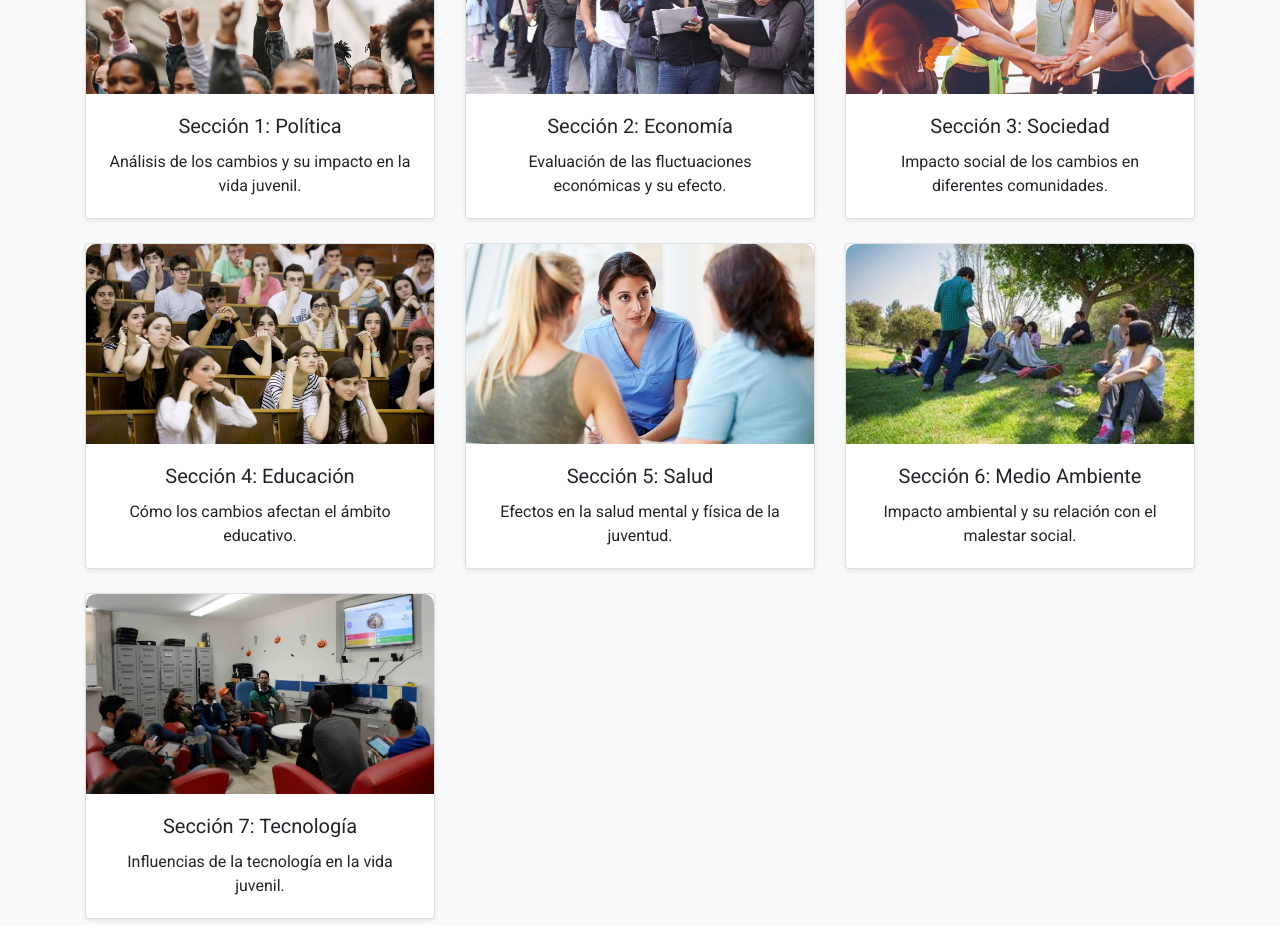
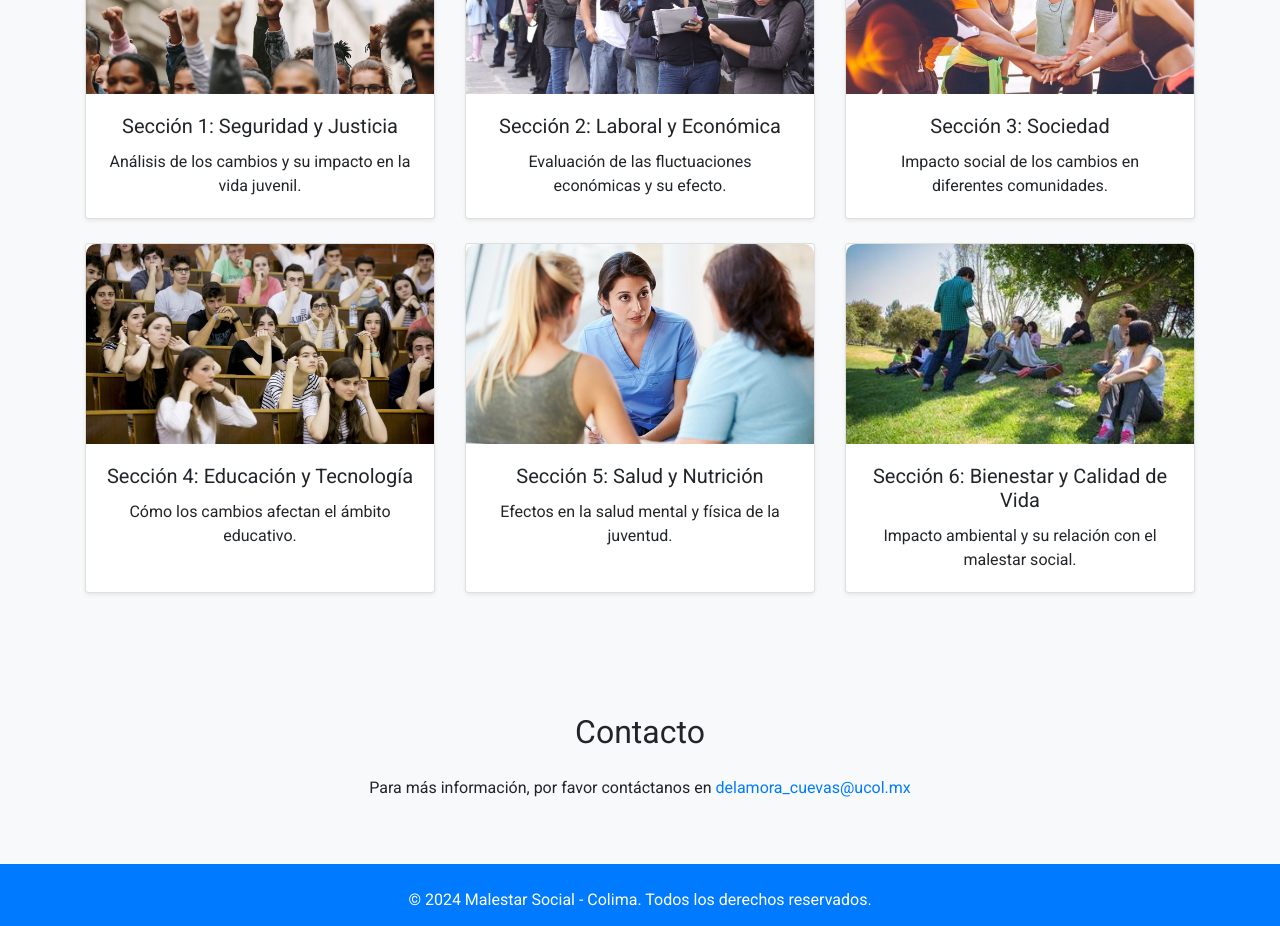
Before and after one commit to ProyectoColima/MalestarSocialJuvenil, a website: page index.html in a window 1280 px wide. Shown: the part 1390-2316 px from the top of the page. Drawn offline with nearby package versions, Linux system fonts and the light colour scheme.

Commit message:
vercel19

```diff
--- a/index.html
+++ b/index.html
@@ -86,7 +86,7 @@
                     <div class="card h-100 shadow-sm">
                         <img src="/assets/images/politica.jpg" class="card-img-top" alt="Política">
                         <div class="card-body">
-                            <h5 class="card-title">Sección 1: Política</h5>
+                            <h5 class="card-title">Sección 1: Seguridad y Justicia</h5>
                             <p class="card-text">Análisis de los cambios y su impacto en la vida juvenil.</p>
                         </div>
                     </div>
@@ -96,7 +96,7 @@
                     <div class="card h-100 shadow-sm">
                         <img src="/assets/images/economia.jpg" class="card-img-top" alt="Economía">
                         <div class="card-body">
-                            <h5 class="card-title">Sección 2: Economía</h5>
+                            <h5 class="card-title">Sección 2: Laboral y Económica</h5>
                             <p class="card-text">Evaluación de las fluctuaciones económicas y su efecto.</p>
                         </div>
                     </div>
@@ -116,7 +116,7 @@
                     <div class="card h-100 shadow-sm">
                         <img src="/assets/images/educacion.jpg" class="card-img-top" alt="Educación">
                         <div class="card-body">
-                            <h5 class="card-title">Sección 4: Educación</h5>
+                            <h5 class="card-title">Sección 4: Educación y Tecnología</h5>
                             <p class="card-text">Cómo los cambios afectan el ámbito educativo.</p>
                         </div>
                     </div>
@@ -126,7 +126,7 @@
                     <div class="card h-100 shadow-sm">
                         <img src="/assets/images/salud.jpg" class="card-img-top" alt="Salud">
                         <div class="card-body">
-                            <h5 class="card-title">Sección 5: Salud</h5>
+                            <h5 class="card-title">Sección 5: Salud y Nutrición</h5>
                             <p class="card-text">Efectos en la salud mental y física de la juventud.</p>
                         </div>
                     </div>
@@ -136,21 +136,12 @@
                     <div class="card h-100 shadow-sm">
                         <img src="/assets/images/medio_ambiente.jpg" class="card-img-top" alt="Medio Ambiente">
                         <div class="card-body">
-                            <h5 class="card-title">Sección 6: Medio Ambiente</h5>
+                            <h5 class="card-title">Sección 6: Bienestar y Calidad de Vida</h5>
                             <p class="card-text">Impacto ambiental y su relación con el malestar social.</p>
                         </div>
                     </div>
                 </div>
-                <!-- Sección 7: Tecnología -->
-                <div class="col-md-4 mb-4">
-                    <div class="card h-100 shadow-sm">
-                        <img src="/assets/images/tecnologia.jpg" class="card-img-top" alt="Tecnología">
-                        <div class="card-body">
-                            <h5 class="card-title">Sección 7: Tecnología</h5>
-                            <p class="card-text">Influencias de la tecnología en la vida juvenil.</p>
-                        </div>
-                    </div>
-                </div>
+
             </div>
         </div>
     </section>
```
Also changed, not shown: 1 other file.
